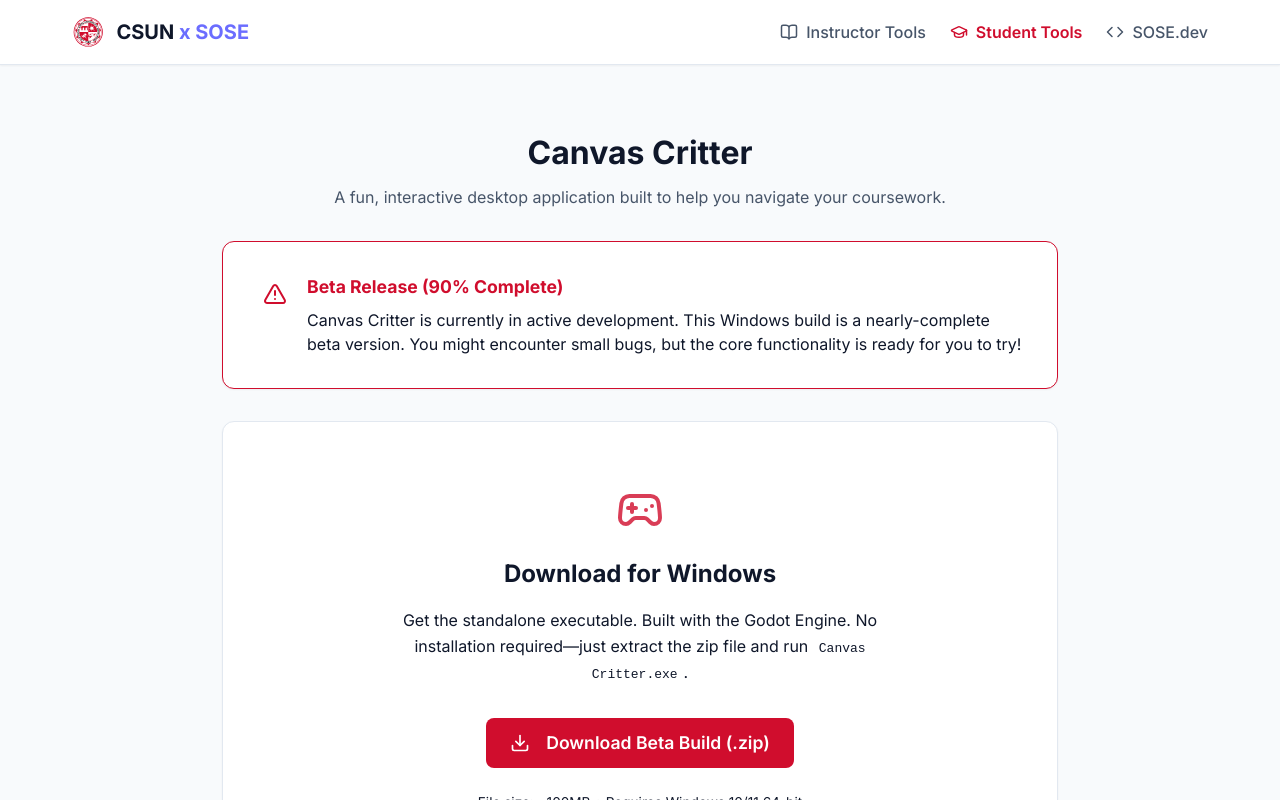
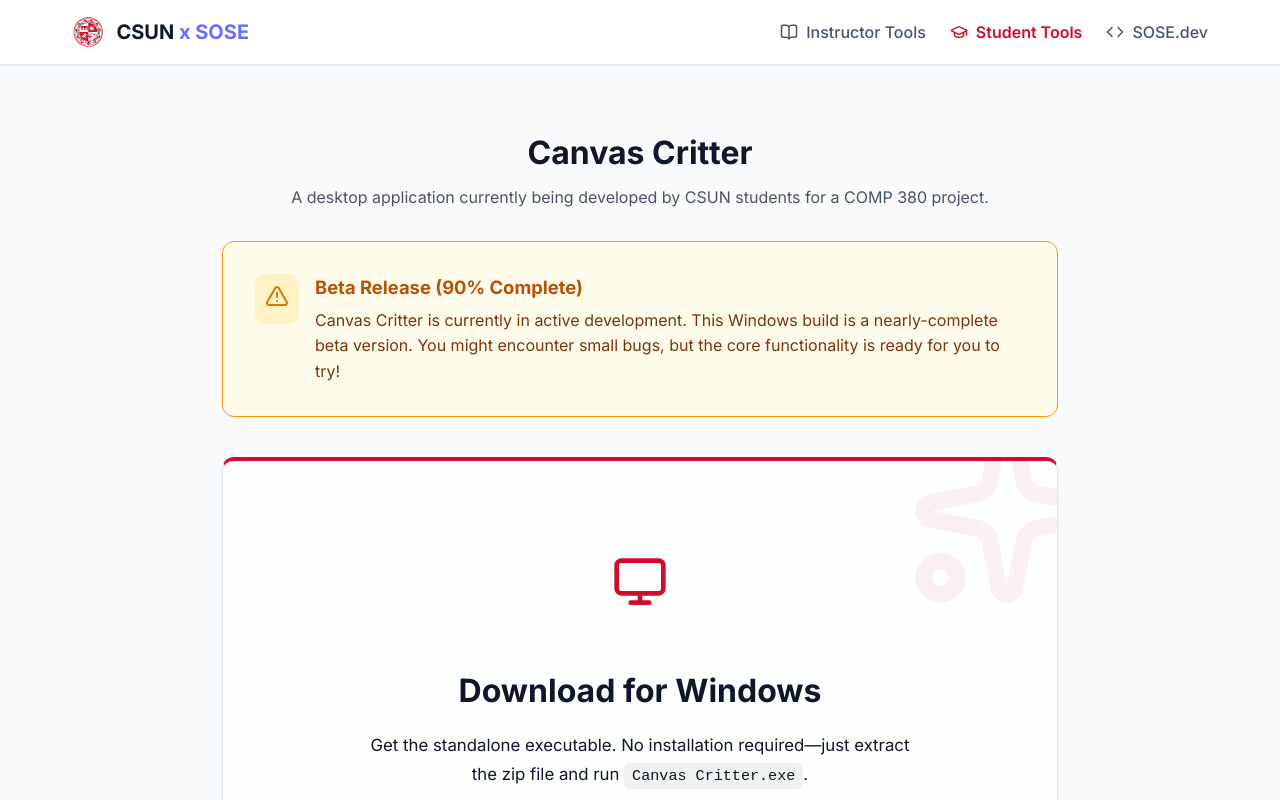
Before and after one commit to supersiyyo/PDF2QTI, a React (Vite) app in the folder frontend/: page /student/canvas-critter in a window 1280 px wide. Shown: the top 800 px of the page. Built offline with nearby package versions, Linux system fonts and the light colour scheme.

Commit message:
style: Polish Canvas Critter UI and update context

```diff
--- a/frontend/src/pages/Home.jsx
+++ b/frontend/src/pages/Home.jsx
@@ -1,6 +1,6 @@
 import React from 'react';
 import { Link } from 'react-router-dom';
-import { BookOpen, GraduationCap, FileText, ArrowRight, Gamepad2 } from 'lucide-react';
+import { BookOpen, GraduationCap, FileText, ArrowRight, Monitor } from 'lucide-react';
 import { motion } from 'framer-motion';
 import UpdatesModule from '../components/UpdatesModule';
 
@@ -71,11 +71,11 @@
             <motion.div variants={itemVariants} whileHover={{ y: -4 }}>
               <Link to="/student/canvas-critter" className="tool-card featured">
                 <div className="tool-card-icon default-bg">
-                  <Gamepad2 size={28} />
+                  <Monitor size={28} />
                 </div>
                 <div className="tool-card-content">
                   <h3>Canvas Critter <span className="beta-badge" style={{ fontSize: '0.65rem', padding: '2px 6px', background: 'rgba(var(--primary-rgb), 0.1)', color: 'var(--primary)', borderRadius: '4px', marginLeft: '8px', verticalAlign: 'middle' }}>Beta</span></h3>
-                  <p>A fun desktop application built in Godot. Download the standalone Windows client to get started.</p>
+                  <p>A desktop application currently being developed by CSUN students for a COMP 380 project.</p>
                 </div>
                 <div className="tool-card-footer">
                   <span className="tool-badge student">Student Tool</span>
--- a/frontend/src/pages/tools/CanvasCritter.jsx
+++ b/frontend/src/pages/tools/CanvasCritter.jsx
@@ -1,29 +1,33 @@
 import React from 'react';
 import { motion } from 'framer-motion';
-import { Download, AlertTriangle, Gamepad2 } from 'lucide-react';
+import { Download, AlertTriangle, Monitor, Sparkles } from 'lucide-react';
 
 const CanvasCritter = () => {
   return (
     <div className="app-container">
       <header className="header">
         <h1>Canvas Critter</h1>
-        <p>A fun, interactive desktop application built to help you navigate your coursework.</p>
+        <p>A desktop application currently being developed by CSUN students for a COMP 380 project.</p>
       </header>
 
       <motion.div
         className="surface-card"
-        style={{ borderColor: 'var(--primary)', marginBottom: '2rem' }}
+        style={{
+          borderColor: '#f59e0b',
+          backgroundColor: '#fffbeb',
+          marginBottom: '2.5rem'
+        }}
         initial={{ opacity: 0, y: 10 }}
         animate={{ opacity: 1, y: 0 }}
         transition={{ duration: 0.4 }}
       >
-        <div style={{ display: 'flex', alignItems: 'flex-start', gap: '12px' }}>
-          <div style={{ padding: '8px', background: 'rgba(var(--primary-rgb), 0.1)', borderRadius: '8px', color: 'var(--primary)' }}>
+        <div style={{ display: 'flex', alignItems: 'flex-start', gap: '16px' }}>
+          <div style={{ padding: '10px', background: '#fef3c7', borderRadius: '10px', color: '#d97706' }}>
             <AlertTriangle size={24} />
           </div>
           <div>
-            <h3 style={{ margin: '0 0 8px 0', color: 'var(--primary)', fontSize: '1.1rem' }}>Beta Release (90% Complete)</h3>
-            <p style={{ margin: 0, color: 'var(--text-light)', lineHeight: '1.5' }}>
+            <h3 style={{ margin: '0 0 6px 0', color: '#b45309', fontSize: '1.15rem' }}>Beta Release (90% Complete)</h3>
+            <p style={{ margin: 0, color: '#78350f', lineHeight: '1.6' }}>
               Canvas Critter is currently in active development. This Windows build is a nearly-complete beta version. You might encounter small bugs, but the core functionality is ready for you to try!
             </p>
           </div>
@@ -31,29 +35,45 @@
       </motion.div>
 
       <motion.div
-        className="surface-card"
+        className="surface-card glass-panel"
+        style={{ borderTop: '4px solid var(--primary)', position: 'relative', overflow: 'hidden' }}
         initial={{ opacity: 0, y: 10 }}
         animate={{ opacity: 1, y: 0 }}
         transition={{ duration: 0.4, delay: 0.1 }}
       >
-        <div style={{ textAlign: 'center', padding: '2rem 1rem' }}>
-          <Gamepad2 size={48} color="var(--primary)" style={{ marginBottom: '1rem', opacity: 0.8 }} />
-          <h2 style={{ marginBottom: '1rem' }}>Download for Windows</h2>
-          <p style={{ color: 'var(--text-light)', marginBottom: '2rem', maxWidth: '500px', margin: '0 auto 2rem auto', lineHeight: '1.6' }}>
-            Get the standalone executable. Built with the Godot Engine. No installation required—just extract the zip file and run <code style={{background: 'var(--surface)', padding: '2px 6px', borderRadius: '4px'}}>Canvas Critter.exe</code>.
+        <div style={{ position: 'absolute', top: '-50px', right: '-50px', opacity: 0.05, pointerEvents: 'none' }}>
+          <Sparkles size={200} color="var(--primary)" />
+        </div>
+
+        <div style={{ textAlign: 'center', padding: '3rem 1rem', position: 'relative', zIndex: 1 }}>
+          <motion.div
+            animate={{ y: [0, -8, 0] }}
+            transition={{ repeat: Infinity, duration: 4, ease: "easeInOut" }}
+            style={{ display: 'inline-block', marginBottom: '1.5rem' }}
+          >
+            <div style={{ padding: '20px', background: 'rgba(var(--primary-rgb), 0.05)', borderRadius: '50%' }}>
+              <Monitor size={56} color="var(--primary)" />
+            </div>
+          </motion.div>
+
+          <h2 style={{ marginBottom: '1rem', fontSize: '2rem' }}>Download for Windows</h2>
+          <p style={{ color: 'var(--text-light)', marginBottom: '2.5rem', maxWidth: '550px', margin: '0 auto 2.5rem auto', lineHeight: '1.7', fontSize: '1.05rem' }}>
+            Get the standalone executable. No installation required—just extract the zip file and run <code style={{background: 'rgba(0,0,0,0.05)', padding: '4px 8px', borderRadius: '6px', fontSize: '0.9em', color: 'var(--text-color)'}}>Canvas Critter.exe</code>.
           </p>
 
-          <a
+          <motion.a
             href="https://csun.sose.dev/downloads/mostrecentCancanbuild90percentdone.zip"
             className="btn btn-primary"
-            style={{ display: 'inline-flex', padding: '12px 24px', fontSize: '1.1rem', textDecoration: 'none' }}
+            style={{ display: 'inline-flex', padding: '16px 32px', fontSize: '1.15rem', textDecoration: 'none', borderRadius: '50px', boxShadow: '0 8px 20px rgba(var(--primary-rgb), 0.25)' }}
+            whileHover={{ scale: 1.05, y: -2 }}
+            whileTap={{ scale: 0.95 }}
           >
-            <Download size={20} style={{ marginRight: '8px' }} />
+            <Download size={22} style={{ marginRight: '10px' }} />
             Download Beta Build (.zip)
-          </a>
+          </motion.a>
 
-          <p style={{ marginTop: '1.5rem', fontSize: '0.85rem', color: 'var(--text-light)' }}>
-            File size: ~100MB • Requires Windows 10/11 64-bit
+          <p style={{ marginTop: '2rem', fontSize: '0.9rem', color: 'var(--text-light)', opacity: 0.8 }}>
+            File size: ~74.4MB • Requires Windows 10/11 64-bit
           </p>
         </div>
       </motion.div>
```
